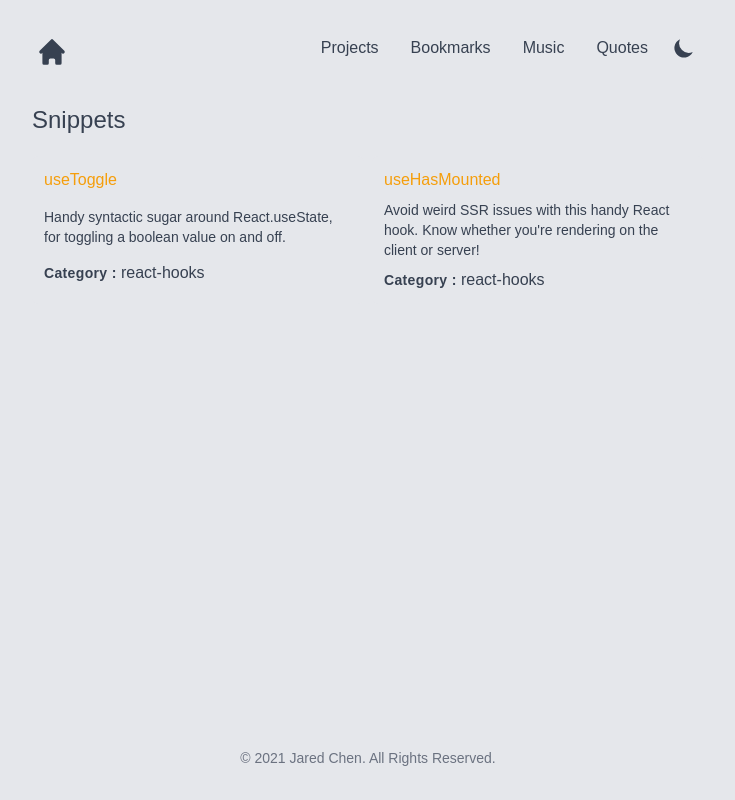
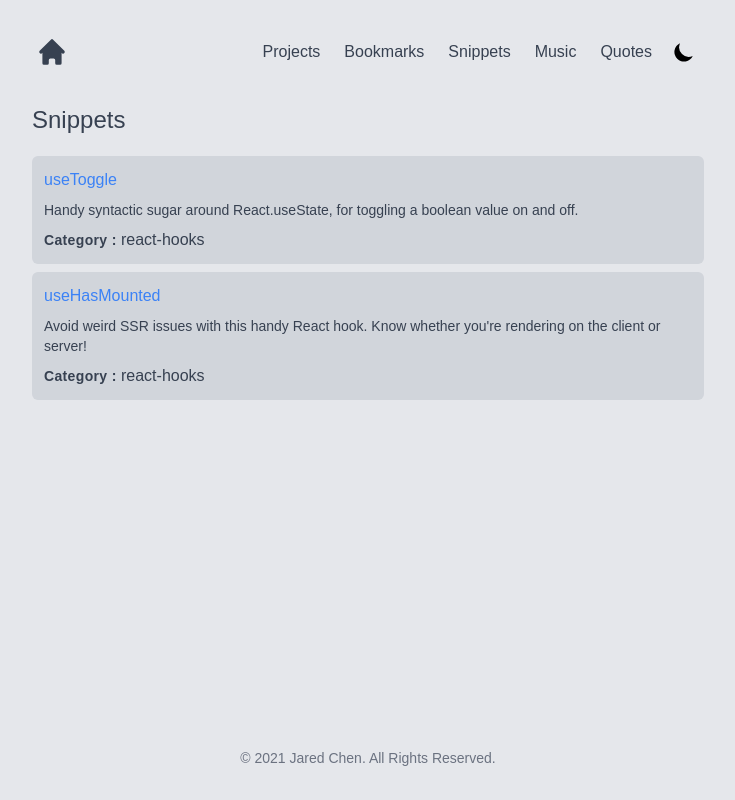
Before and after one commit to destroymayor/jared, a Next.js app: page /snippets in a window 1280 px wide. Shown: the whole page, without its empty margins (272-1007 px from the left). Built offline with nearby package versions, Linux system fonts and the light colour scheme.

Commit message:
chore: update style

```diff
--- /dev/null
+++ b/src/components/Layout/Navigation/DesktopNav.js
@@ -0,0 +1,29 @@
+import { memo } from 'react';
+
+import Link from '@/components/Common/Link';
+import ThemeToggle from '@/components/Layout/ThemeToggle';
+
+const DesktopNav = (props) => {
+  const { routes = [] } = props;
+
+  return (
+    <ul className="items-center hidden h-10 sm:flex">
+      {routes.map((item, index) => (
+        <li className="flex justify-center mx-1" key={`${index}`}>
+          <Link
+            className={`px-2 py-1 transition duration-200 ease-in-out rounded-md cursor-pointer hover:bg-gray-300 dark:hover:bg-gray-700 hover:text-gray-700 dark:hover:text-gray-300`}
+            href={item.pathname}
+            aria-label={item.title}
+          >
+            {item.title}
+          </Link>
+        </li>
+      ))}
+      <li className="flex flex-col justify-center mx-2">
+        <ThemeToggle />
+      </li>
+    </ul>
+  );
+};
+
+export default memo(DesktopNav);
--- a/src/components/Layout/MobileNav/MobileNavigation.js
+++ b/src/components/Layout/Navigation/MobileNavigation.js
@@ -18,9 +18,8 @@ const MobileNav = (props) => {
 
   const trail = useTrail(routes.length, {
     transform: isOpen ? 'translateX(0%)' : 'translateX(-100%)',
-
     config: {
-      tension: 700,
+      tension: 500,
       friction: isOpen ? 60 : 20,
       clamp: true,
     },
@@ -39,7 +38,10 @@ const MobileNav = (props) => {
         className="p-1 transition duration-200 ease-in-out rounded-md sm:hidden hover:bg-gray-300 dark:hover:bg-gray-700 dark:hover:text-gray-300"
         onClick={handleToggle}
       >
-        <MenuIcon aria-label="Menu button" className="w-8 h-8 cursor-pointer" />
+        <MenuIcon
+          aria-label={isOpen ? 'Close menu' : 'Open menu'}
+          className="w-8 h-8 cursor-pointer"
+        />
       </button>
 
       <InPortal>
@@ -48,10 +50,11 @@ const MobileNav = (props) => {
             isOpen ? 'pointer-events-auto' : 'pointer-events-none'
           } w-full h-full sm:hidden`}
         >
+          {/* backdrop */}
           <div
             className={`${
               isOpen ? 'opacity-100' : 'opacity-0'
-            } absolute inset-0 transition duration-100 dark:backdrop-blur`}
+            } absolute inset-0 transition bg-gray-200 dark:bg-gray-800 duration-500 dark:bg-opacity-90 dark:backdrop-blur`}
           />
 
           <nav
@@ -64,7 +67,7 @@ const MobileNav = (props) => {
                 className="p-1 text-gray-700 transition duration-200 ease-in-out rounded-md dark:text-gray-200 hover:bg-gray-300 dark:hover:bg-gray-700 dark:hover:text-gray-300"
                 onClick={handleToggle}
               >
-                <XIcon aria-label="Close menu button" className="w-8 h-8" />
+                <XIcon aria-label="Close menu" className="w-8 h-8" />
               </button>
             </div>
 
@@ -75,15 +78,20 @@ const MobileNav = (props) => {
                   key={`${index}`}
                   onClick={() => handleNavigation(routes[index].pathname)}
                 >
-                  <div className="flex text-2xl transition duration-200 ease-in-out cursor-pointer hover:text-gray-700 dark:hover:text-gray-400">
+                  <div className="flex text-2xl text-black transition duration-200 ease-in-out cursor-pointer dark:text-gray-100 hover:text-gray-700 dark:hover:text-gray-400">
                     {routes[index].title}
                   </div>
                 </animated.li>
               ))}
-              <li>
-                <ThemeToggle />
-              </li>
             </ul>
+
+            <div
+              className={`${
+                isOpen ? 'opacity-100 duration-500' : 'opacity-0 duration-100'
+              } transition-opacity px-8 py-20`}
+            >
+              <ThemeToggle />
+            </div>
           </nav>
         </div>
       </InPortal>
--- a/src/components/Layout/Navigation/Navigation.js
+++ b/src/components/Layout/Navigation/Navigation.js
@@ -1,56 +1,13 @@
-import { memo } from 'react';
+import routes from '@/data/routes';
 
-import Link from '@/components/Common/Link';
-import ThemeToggle from '@/components/Layout/ThemeToggle';
-import MobileNav from '@/components/Layout/MobileNav/MobileNavigation';
+import DesktopNav from '@/components/Layout/Navigation/DesktopNav';
+import MobileNav from '@/components/Layout/Navigation/MobileNavigation';
 
-const Navigation = () => {
-  const routes = [
-    {
-      title: 'Projects',
-      pathname: '/projects',
-    },
-    {
-      title: 'Bookmarks',
-      pathname: '/bookmarks',
-    },
-    {
-      title: 'Music',
-      pathname: '/music',
-    },
-    {
-      title: 'Quotes',
-      pathname: '/quotes',
-    },
-    // {
-    //   title: 'Snippets',
-    //   pathname: '/snippets',
-    // },
-  ];
+const Navigation = () => (
+  <>
+    <MobileNav routes={routes} />
+    <DesktopNav routes={routes} />
+  </>
+);
 
-  return (
-    <>
-      <MobileNav routes={routes} />
-
-      <ul className="items-center hidden sm:flex">
-        {routes.map((item, index) => (
-          <li key={`${index}`}>
-            <Link
-              className={`flex flex-col mx-2 px-2 py-1 justify-center transition duration-200 ease-in-out rounded-md cursor-pointer hover:bg-gray-300 dark:hover:bg-gray-700 hover:text-gray-700 dark:hover:text-gray-300`}
-              href={item.pathname}
-              aria-label={item.title}
-            >
-              {item.icon}
-              <span className="hidden sm:block">{item.title}</span>
-            </Link>
-          </li>
-        ))}
-        <li className="flex flex-col justify-center mx-2">
-          <ThemeToggle />
-        </li>
-      </ul>
-    </>
-  );
-};
-
-export default memo(Navigation);
+export default Navigation;
--- a/src/components/Layout/ThemeToggle.js
+++ b/src/components/Layout/ThemeToggle.js
@@ -12,7 +12,7 @@ const ThemeToggle = () => {
 
   return (
     <button
-      className="justify-center transition duration-200 ease-in-out cursor-pointer hover:text-yellow-500 dark:hover:text-yellow-300"
+      className="justify-center text-black transition duration-200 ease-in-out cursor-pointer dark:text-gray-100 hover:text-yellow-500 dark:hover:text-yellow-300"
       aria-label={`Activate ${isDarkTheme ? 'light' : 'dark'} mode`}
       onClick={toggleTheme}
     >
--- a/src/components/Snippets/Snippets.js
+++ b/src/components/Snippets/Snippets.js
@@ -3,13 +3,13 @@ import data from '@/data/snippets';
 const Snippets = () => (
   <>
     <h1 className="pb-5 text-2xl">Snippets</h1>
-    <ul className="flex flex-wrap gap-2">
+    <ul className="flex flex-col gap-2">
       {data.map((item) => (
         <li
           key={item.name}
-          className="flex flex-wrap flex-1 gap-2 p-3 text-gray-700 bg-gray-200 rounded-md cursor-pointer"
+          className="flex flex-col gap-2 p-3 bg-gray-300 rounded-md cursor-pointer dark:bg-gray-600"
         >
-          <h3 className="text-yellow-500">{item.name}</h3>
+          <h3 className="text-blue-500">{item.name}</h3>
           <p className="text-sm">{item.description}</p>
           <div className="">
             <span className="text-sm font-semibold tracking-wide">Category : </span>
--- /dev/null
+++ b/src/data/routes.js
@@ -0,0 +1,24 @@
+const data = [
+  {
+    title: 'Projects',
+    pathname: '/projects',
+  },
+  {
+    title: 'Bookmarks',
+    pathname: '/bookmarks',
+  },
+  {
+    title: 'Snippets',
+    pathname: '/snippets',
+  },
+  {
+    title: 'Music',
+    pathname: '/music',
+  },
+  {
+    title: 'Quotes',
+    pathname: '/quotes',
+  },
+];
+
+export default data;
--- a/src/pages/_app.js
+++ b/src/pages/_app.js
@@ -4,7 +4,11 @@ import { ThemeProvider } from 'next-themes';
 import Layout from '@/components/Layout/Layout';
 
 const MyApp = ({ Component, pageProps }) => (
-  <ThemeProvider forcedTheme={Component.theme || undefined} attribute="class">
+  <ThemeProvider
+    forcedTheme={Component.theme || undefined}
+    disableTransitionOnChange
+    attribute="class"
+  >
     <Layout>
       <Component {...pageProps} />
     </Layout>
```
